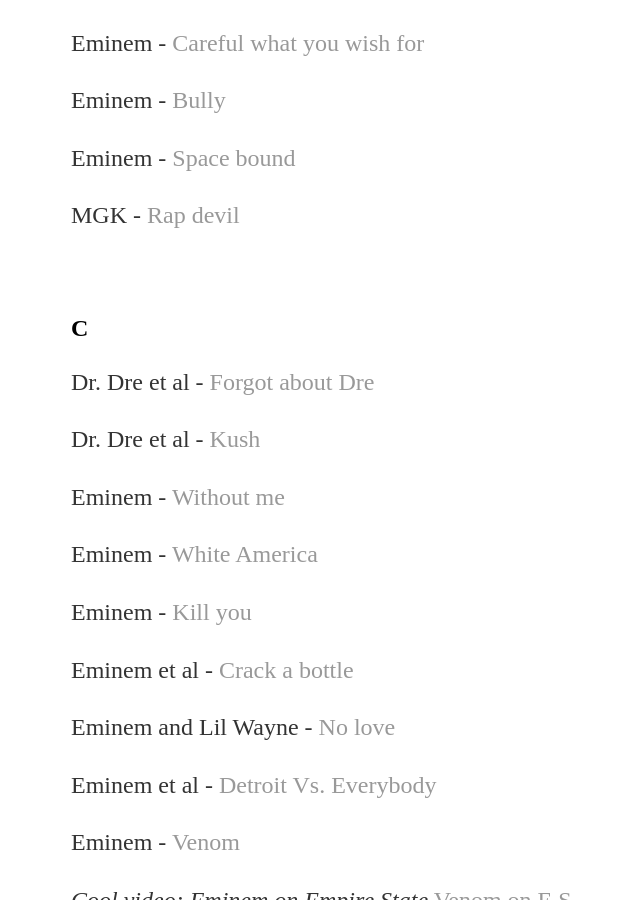
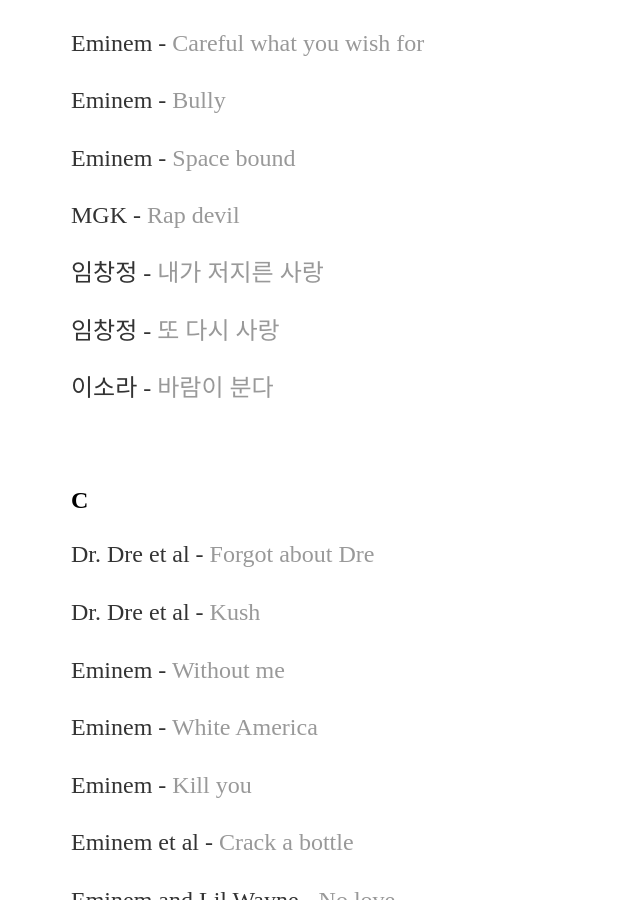
Before and after one commit to yjkweon24/yjkweon24.github.io, a Jekyll site: the page built from _posts/2018-10-23-songs-that-i-love.md, in a window 1280 px wide and 900 px high, scrolled down 9693 px. Shown: the whole window, without its empty margins (121-761 px from the left). Built offline with Jekyll 4.4.1, drawn with Linux system fonts in a browser that asks for light colours.

Commit message:
Update 2018-10-23-songs-that-i-love.md

```diff
--- a/_posts/2018-10-23-songs-that-i-love.md
+++ b/_posts/2018-10-23-songs-that-i-love.md
@@ -335,6 +335,12 @@
 
 MGK - [Rap devil](https://www.youtube.com/watch?v=Fp0BScQSSvg)
 
+임창정 - [내가 저지른 사랑](https://www.youtube.com/watch?v=L-2M_-QLs8k)
+
+임창정 - [또 다시 사랑](https://www.youtube.com/watch?v=7e54Bvrf3Vs)
+
+이소라 - [바람이 분다](https://www.youtube.com/watch?v=mRWxGCDBRNY)
+
 <br>
 
 ## C
```
